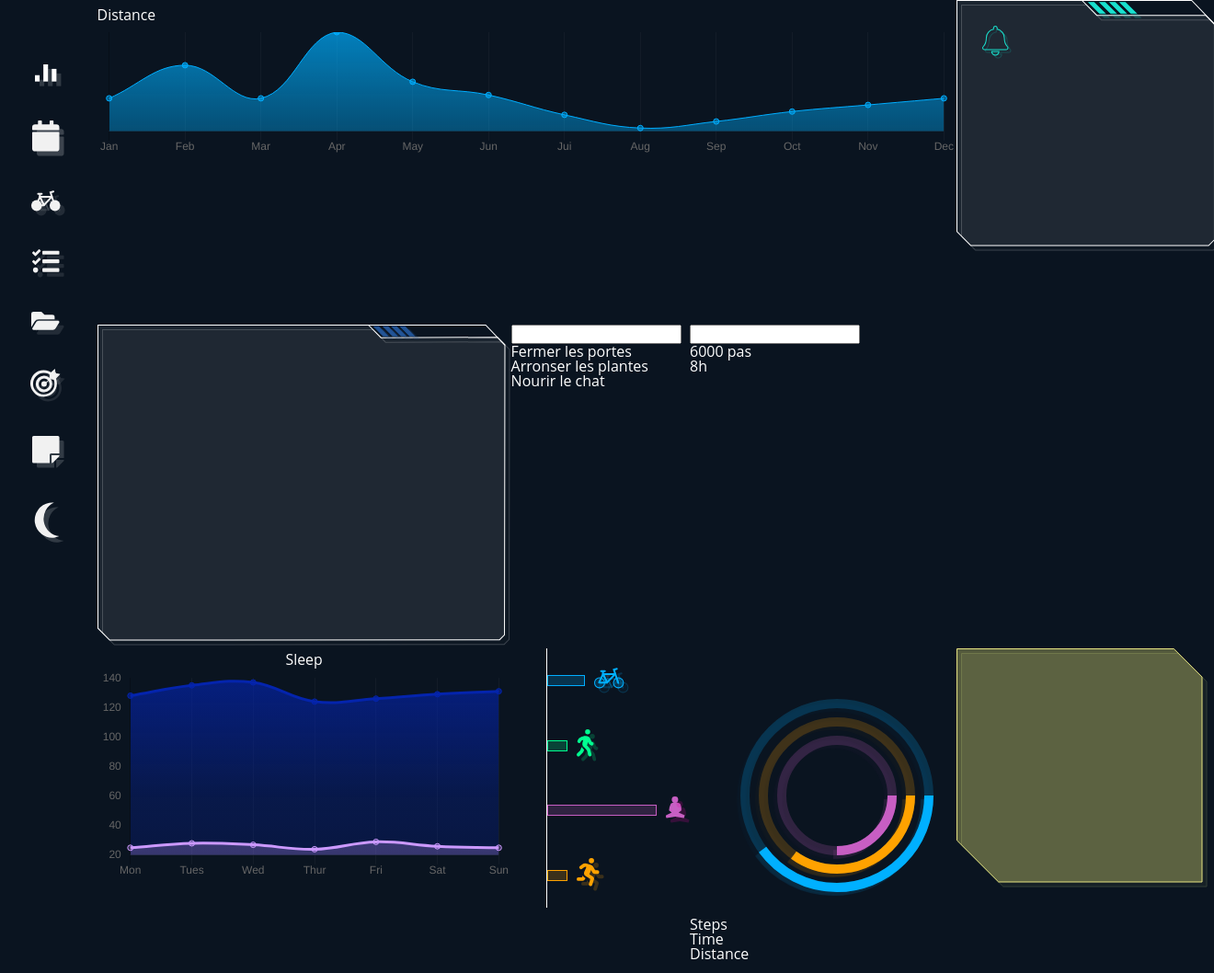
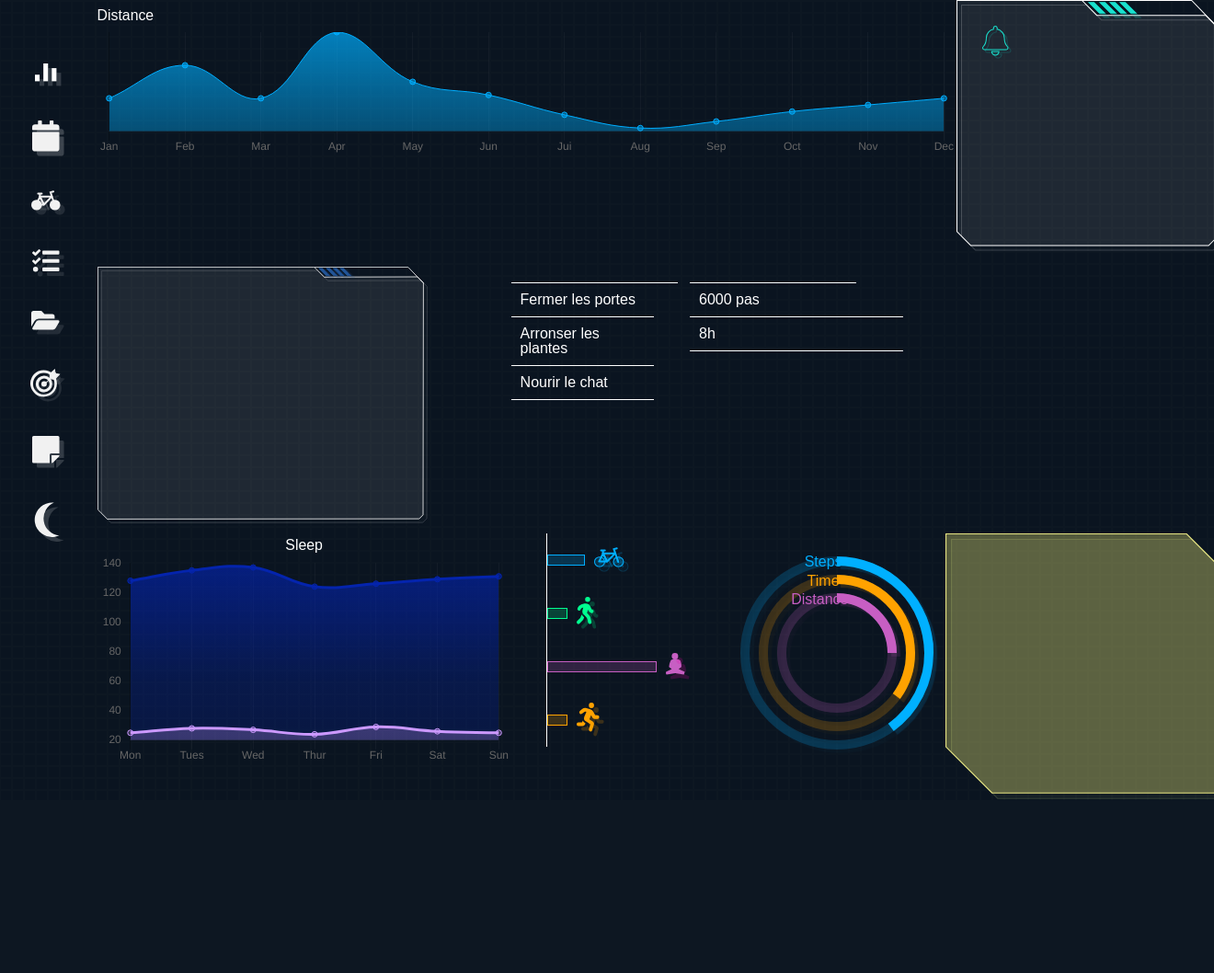
Before and after one commit to Lunia-UK/dashboard, a PHP site: page / in a window 1320 px wide; the page is wider, and only the part inside the window is pictured. Shown: the part 64-1122 px from the top of that part at 92% size. After the commit the page ends 933 px from the top of that part, so only its background shows below. Run offline with PHP 8.4, Linux system fonts and the light colour scheme.

Commit message:
modification css

```diff
--- a/assets/css/styles.css
+++ b/assets/css/styles.css
@@ -29,7 +29,7 @@ footer, header, hgroup, menu, nav, section {
 	display: block;
 }
 body {
-	line-height: 1;
+    line-height: 1;
 }
 ol, ul {
 	list-style: none;
@@ -53,16 +53,22 @@ body{
     box-sizing: border-box;
     display: flex;
     flex-flow: row wrap;
-    background-color: rgb(10, 20, 32);
+    background: url(../img/background.png);
     color: #fff;
-    font-family: Open Sans;
+    font-family: sans-serif;
 }
 
 header{
     width: 100%;
     height: 8vh;
 }
+
 main{
+    display: flex;
+    justify-content: center;
+    width: 92%;
+}
+.mainHomne{
     display: grid;
     grid-template-columns: 1fr 1fr 1fr 1fr;
     grid-template-rows: 1fr 1fr 1fr;
@@ -70,16 +76,14 @@ main{
         "distance distance distance alert"
         "calendar daily objective calc"
         "sleep sport daily_sport note" ;
-    width: 92%;
 }
-@media only screen and (max-width: 600px){
+@media only screen and (max-width: 1200px){
     main{
         display: grid;
         grid-template-columns: 1fr ;
         grid-template-rows: 1fr 1fr 1fr 1fr 1fr 1fr 1fr 1fr 1fr 1fr;
         grid-template-areas:
             "distance" "alert" "calendar" "daily" "objective" "calc" "sleep" "sport" "daily_sport" "note" ;
-        width: 92%;
     }
 }
 
@@ -119,10 +123,35 @@ main{
 }
 .daily_sport{
     grid-area: daily_sport;
+    position: relative;
+    display: flex;
+    justify-content: center;
 }
+.daily_sport p {
+    position: absolute;
+}
+
+.goalBartitle:nth-of-type(1) {
+  top:8%;
+  left: 43%;
+  color: #00aeff;
+}
+.goalBartitle:nth-of-type(2) {
+    top:15%;
+    left: 44%;
+    color: #FFA200;
+  }
+
+  .goalBartitle:nth-of-type(3) {
+    top:22%;
+    left: 38%;
+    color: #C75EC3;
+  }
 
 .note{
     grid-area: note;
+    display: flex;
+    justify-content: center;
 }
 
 nav {
@@ -146,6 +175,19 @@ h2{
 
 .center{
     text-align: center;
+}
+
+.inline{
+    display: flex;
+    flex-flow: row nowrap;
+}
+
+.btn {
+    background: none;
+    border: none;
+    color: #fff;
+    font-size: 1vw;
+    cursor: pointer;
 }
 
 .containerGraphSkills{
@@ -186,3 +228,72 @@ h2{
   .bell {
       margin: 10%
   }
+
+input[type="text"]{
+    color: #fff;
+    background: none;
+    border : none;
+    border-bottom: 1px solid #fff;
+}
+  .toDoList{
+    width: 80%;
+}
+
+  .toDoList li{
+    padding: 10px;
+    border-bottom: solid 1px #fff
+  }
+
+.calendar img {
+    width: 80%;
+}
+
+.calendarContainer{
+    position: relative;
+    display: flex;
+    flex-flow: column;
+    width: 80%;
+}
+
+.calendarHeader{
+    width: 100%;
+    justify-content: center;
+    margin: 3vh 0 5vh;
+    font-size: 1.2vw;
+}
+
+.calendar tbody tr{
+    height: 10vh;
+}
+
+.calendar .head{
+    height: 4vh;
+}
+
+.calendar td{
+    width: 1%;
+    border: solid 1px #fff;
+    padding: 1%;
+}
+
+.cell{
+    width: 7vw;
+    height: 7vh;
+}
+
+.divText{
+    width: 7.5vw;
+    height: 6vh;
+    word-wrap: break-word;
+    overflow-y: auto;
+}
+
+.formJumpTo{
+    position: absolute;
+    top: 2%;
+    right: 10%;
+}
+#goalBar{
+
+    transform: rotate(-90deg);
+}
```
